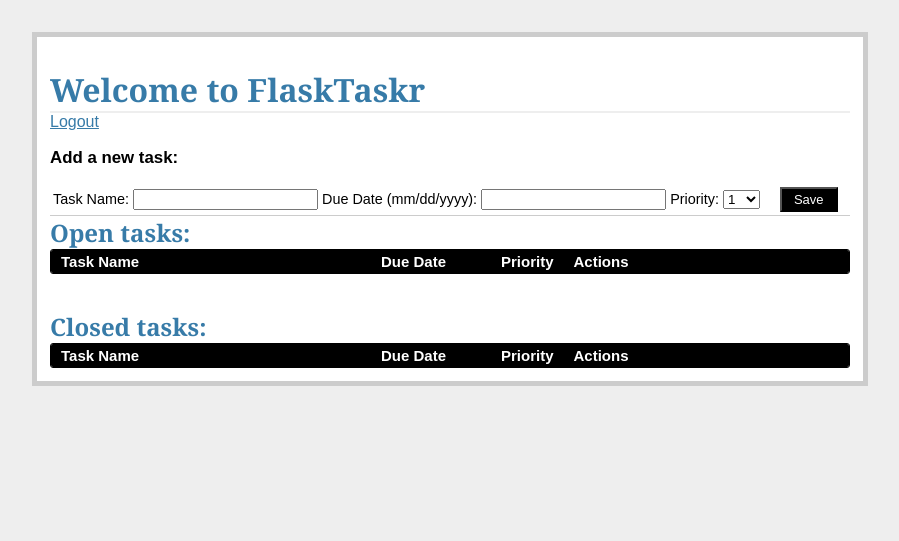
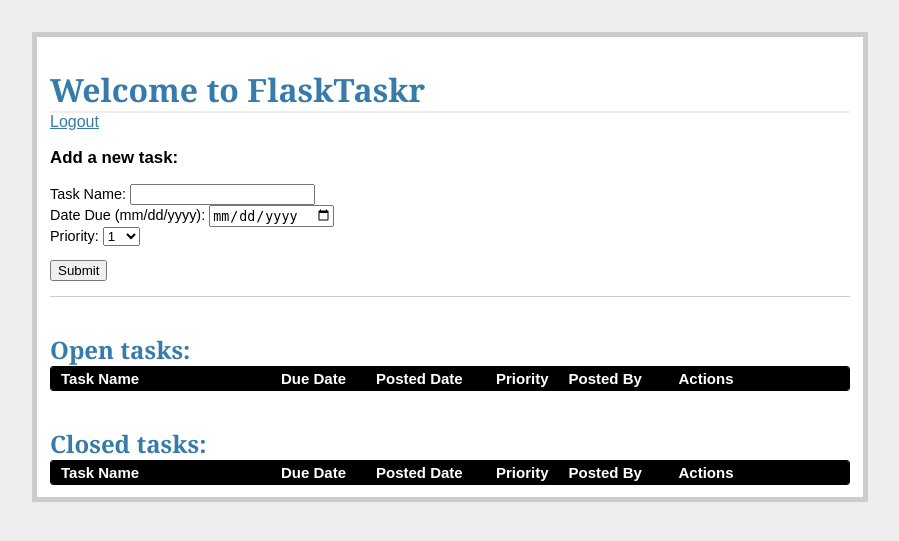
Before and after one commit to rick-ey/flasktaskr, a Flask app: page /add/ in a window 1280 px wide. Shown: the top 541 px of the page, without its empty margins (190-1089 px from the left). Run offline with Flask 2, Linux system fonts and the light colour scheme; a user stored in the database is signed in; lists and menus that the app fills with data are empty.

Commit message:
Finished chapter 10

```diff
--- a/_config.py
+++ b/_config.py
@@ -5,8 +5,6 @@
 basedir = os.path.abspath(os.path.dirname(__file__))
 
 DATABASE = 'flasktaskr.db'
-USERNAME = 'admin'
-PASSWORD = 'admin'
 CSRF_ENABLED = True
 SECRET_KEY = 'rM\xb1\xdc\x12o\xd6i\xff+9$T\x8e\xec\x00\x13\x82.*\x16TG\xbd'
 
--- a/forms.py
+++ b/forms.py
@@ -1,8 +1,8 @@
 # forms.py
 
 from flask_wtf import Form
-from wtforms import StringField, DateField, IntegerField, SelectField
-from wtforms.validators import DataRequired
+from wtforms import StringField, DateField, IntegerField, SelectField, PasswordField
+from wtforms.validators import DataRequired, Length, EqualTo
 
 class AddTaskForm(Form):
   task_id = IntegerField()
@@ -10,3 +10,13 @@
   due_date = DateField('Date Due (mm/dd/yyyy)', validators=[DataRequired()], format='%m/%d/%y')
   priority = SelectField('Priority', validators=[DataRequired()], choices=[('1', '1'), ('2', '2'), ('3', '3'), ('4', '4'), ('5', '5'), ('6', '6'), ('7', '7'), ('8', '8'), ('9', '9'), ('10', '10')])
   status = IntegerField('Status')
+
+class RegisterForm(Form):
+    name = StringField('Username', validators=[DataRequired(), Length(min=6, max=25)])
+    email = StringField('Email', validators=[DataRequired(), Length(min=6, max=40)])
+    password = PasswordField('Password', validators=[DataRequired(), Length(min=6, max=40)])
+    confirm = PasswordField('Repeat Password', validators=[DataRequired(), EqualTo('password', message='Passwords must match')])
+
+class LoginForm(Form):
+    name = StringField('Username', validators=[DataRequired()])
+    password = PasswordField('Password', validators=[DataRequired()])
--- a/templates/tasks.html
+++ b/templates/tasks.html
@@ -5,59 +5,39 @@
 <a href="/logout">Logout</a>
 <div class="add-task">
   <h3>Add a new task:</h3>
-  <table>
-    <tr>
     <form action="{{ url_for('new_task') }}" method="post">
     {{ form.csrf_token }}
-        <td>
-          <label>Task Name:</label>
-          <input name="name" type="text">
-        </td>
-        <td>
-          <label>Due Date (mm/dd/yyyy):</label>
-          <input name="due_date" type="text" width="120px">
-        </td>
-        <td>
-          <label>Priority:</label>
-          <select name="priority" width="100px">
-            <option value="1">1</option>
-            <option value="2">2</option>
-            <option value="3">3</option>
-            <option value="4">4</option>
-            <option value="5">5</option>
-            <option value="6">6</option>
-            <option value="7">7</option>
-            <option value="8">8</option>
-            <option value="9">9</option>
-            <option value="10">10</option>
-          </select>
-        </td>
-        <td>
-          &nbsp;
-          &nbsp;
-          <input class="button" type="submit" value="Save">
-        </td>
+      <p>
+          {{ form.name.label }}: {{ form.name }}<br>
+          {{ form.due_date.label }}: {{ form.due_date }}<br>
+          {{ form.priority.label }}: {{ form.priority }}
+      </p>
+      <p><input type="submit" value="Submit"></p>
     </form>
-    </tr>
-  </table>
 </div>
 <div class="entries">
+  <br>
+  <br>
   <h2>Open tasks:</h2>
   <div class="datagrid">
     <table>
       <thead>
         <tr>
-        <th width="300px"><strong>Task Name</strong></th>
-        <th width="100px"><strong>Due Date</strong></th>
+          <th width="200px"><strong>Task Name</strong></th>
+          <th width="75px"><strong>Due Date</strong></th>
+          <th width="100px"><strong>Posted Date</strong></th>
           <th width="50px"><strong>Priority</strong></th>
+          <th width="90px"><strong>Posted By</strong></th>
           <th><strong>Actions</strong></th>
         </tr>
       </thead>
       {% for task in open_tasks %}
         <tr>
-          <td width="300px">{{ task.name }}</td>
-          <td width="100px">{{ task.due_date }}</td>
+          <td width="200px">{{ task.name }}</td>
+          <td width="75px">{{ task.due_date }}</td>
+          <td width="100px">{{ task.posted_date }}</td>
           <td width="50px">{{ task.priority }}</td>
+          <td width="90px">{{ task.poster.name }}</td>
           <td>
             <a href="{{ url_for('delete_entry', task_id = task.task_id) }}">Delete</a>
             <a href="{{ url_for('complete', task_id = task.task_id) }}">Mark as Complete</a>
@@ -66,26 +46,30 @@
       {% endfor %}
     </table>
   </div>
+</div>
 <br>
 <br>
-</div>
 <div class="entries">
   <h2>Closed tasks:</h2>
   <div class="datagrid">
     <table>
       <thead>
         <tr>
-        <th width="300px"><strong>Task Name</strong></th>
-        <th width="100px"><strong>Due Date</strong></th>
+          <th width="200px"><strong>Task Name</strong></th>
+          <th width="75px"><strong>Due Date</strong></th>
+          <th width="100px"><strong>Posted Date</strong></th>
           <th width="50px"><strong>Priority</strong></th>
+          <th width="90px"><strong>Posted By</strong></th>
           <th><strong>Actions</strong></th>
         </tr>
       </thead>
       {% for task in closed_tasks %}
         <tr>
-          <td width="300px">{{ task.name }}</td>
-          <td width="100px">{{ task.due_date }}</td>
+          <td width="200px">{{ task.name }}</td>
+          <td width="75px">{{ task.due_date }}</td>
+          <td width="100px">{{ task.posted_date }}</td>
           <td width="50px">{{ task.priority }}</td>
+          <td width="90px">{{ task.poster.name }}</td>
           <td>
             <a href="{{ url_for('delete_entry', task_id = task.task_id) }}">Delete</a>
           </td>
--- a/views.py
+++ b/views.py
@@ -1,7 +1,10 @@
 # views.py
 
-from forms import AddTaskForm
+# imports
 
+from forms import AddTaskForm, RegisterForm, LoginForm
+
+import datetime
 from functools import wraps
 from flask import Flask, flash, redirect, render_template, request, session, url_for
 from flask.ext.sqlalchemy import SQLAlchemy
@@ -12,7 +15,7 @@
 app.config.from_object('_config')
 db = SQLAlchemy(app)
 
-from models import Task
+from models import Task, User
 
 # helper functions
 
@@ -30,22 +33,49 @@
 
 @app.route('/logout/')
 def logout():
-    session.pop('looged_in', None)
+    session.pop('logged_in', None)
+    session.pop('user_id', None)
     flash('Goodbye!')
     return redirect(url_for('login'))
 
+# login
 @app.route('/', methods=['GET', 'POST'])
 def login():
+    error = None
+    form = LoginForm(request.form)
     if request.method == 'POST':
-        if request.form['username'] != app.config['USERNAME'] or request.form['password'] != app.config['PASSWORD']:
-            error = 'Invalid credentials.  Please try again.'
-            return render_template('login.html', error=error)
+        if form.validate_on_submit():
+            user = User.query.filter_by(name=request.form['name']).first()
+            if user is not None and user.password == request.form['password']:
+                session['logged_in'] = True
+                session['user_id'] = user.id
+                flash('Welcome!')
+                return redirect(url_for('tasks'))
+            else:
+                error = 'Invalid username or password.'
         else:
-            session['logged_in'] = True
-            flash('Welcome!')
-            return redirect(url_for('tasks'))
-    return render_template('login.html')
+            error = 'Both fields are required.'
+    return render_template('login.html', form=form, error=error)
 
+# register
+@app.route('/register/', methods=['GET', 'POST'])
+def regiser():
+    error = None
+    form = RegisterForm(request.form)
+    if request.method == 'POST':
+        if form.validate_on_submit():
+            new_user = User(
+                            form.name.data,
+                            form.email.data,
+                            form.password.data,
+                            )
+            db.session.add(new_user)
+            db.session.commit()
+            flash('Thanks for registering.  Please login.')
+            return redirect(url_for('login'))
+    return render_template('register.html', form=form, error=error)
+
+# view tasks
 @app.route('/tasks/')
 @login_required
 def tasks():
@@ -64,9 +94,9 @@
                 form.name.data,
                 form.due_date.data,
                 form.priority.data,
-                # datetime.datetime.utcnow(),
+                datetime.datetime.utcnow(),
                 '1',
-                # session['user_id']
+                session['user_id']
             )
             db.session.add(new_task)
             db.session.commit()
```
Also changed, not shown: db_create.py (+4 -4 lines), db_migrate.py (added, +30 -0 lines), models.py (+25 -1 lines), templates/login.html (+11 -4 lines), templates/register.html (added, +25 -0 lines), flasktaskr.db. Lines whose indentation alone changed are shown as unchanged.
